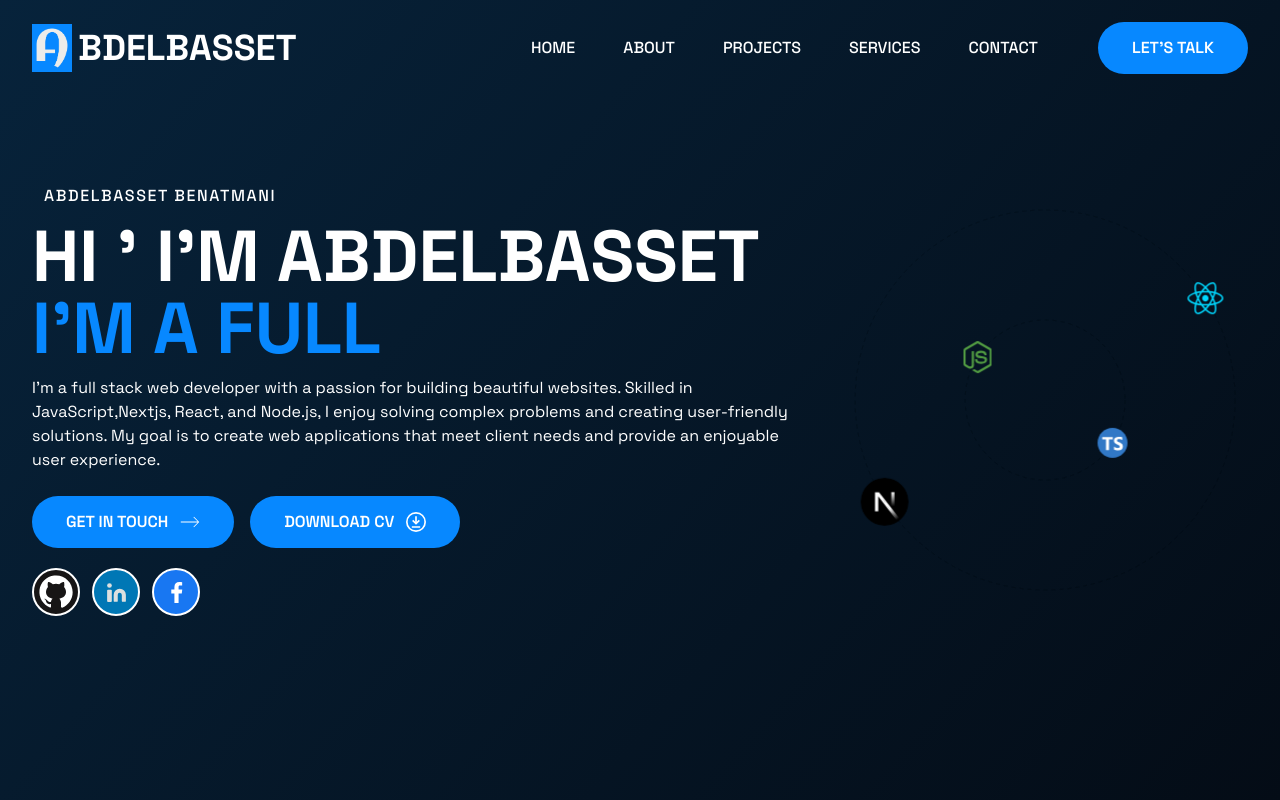
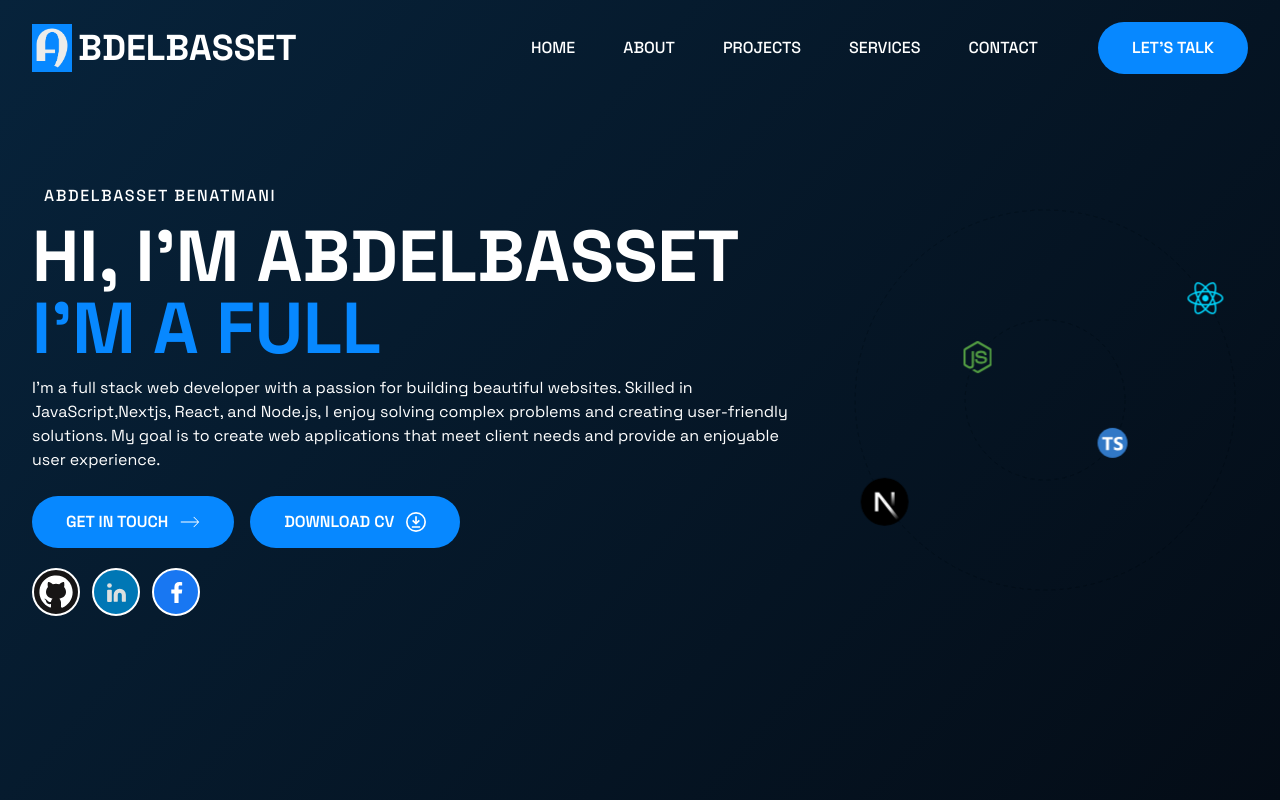
Before and after one commit to abdelbassetbenatmani/portfolio, a Next.js app: page / in a window 1280 px wide. Shown: the top 800 px of the page. Built offline with nearby package versions, Linux system fonts and the light colour scheme.

Commit message:
third commit

```diff
--- a/components/Hero.tsx
+++ b/components/Hero.tsx
@@ -20,9 +20,9 @@ const Hero = () => {
         <div>
           <SubTitle>Abdelbasset Benatmani</SubTitle>
           <h1 className="text-white uppercase my-3 text-3xl  xl:text-7xl lg:leading-normal font-extrabold">
-            <span className="text-white">Hi &#39; I&#39;m Abdelbasset </span>
+            <span className="text-white">Hi, {" I'm Abdelbasset "} </span>
             <br></br>
-            <span className="text-theme">I&#39;m a</span>{" "}
+            <span className="text-theme">{" I'm a "}</span>{" "}
             <TypeAnimation
               sequence={["Web Developer", 1000, "Full Stack", 1000]}
               wrapper="span"
```
Also changed, not shown: .eslintrc.json.
